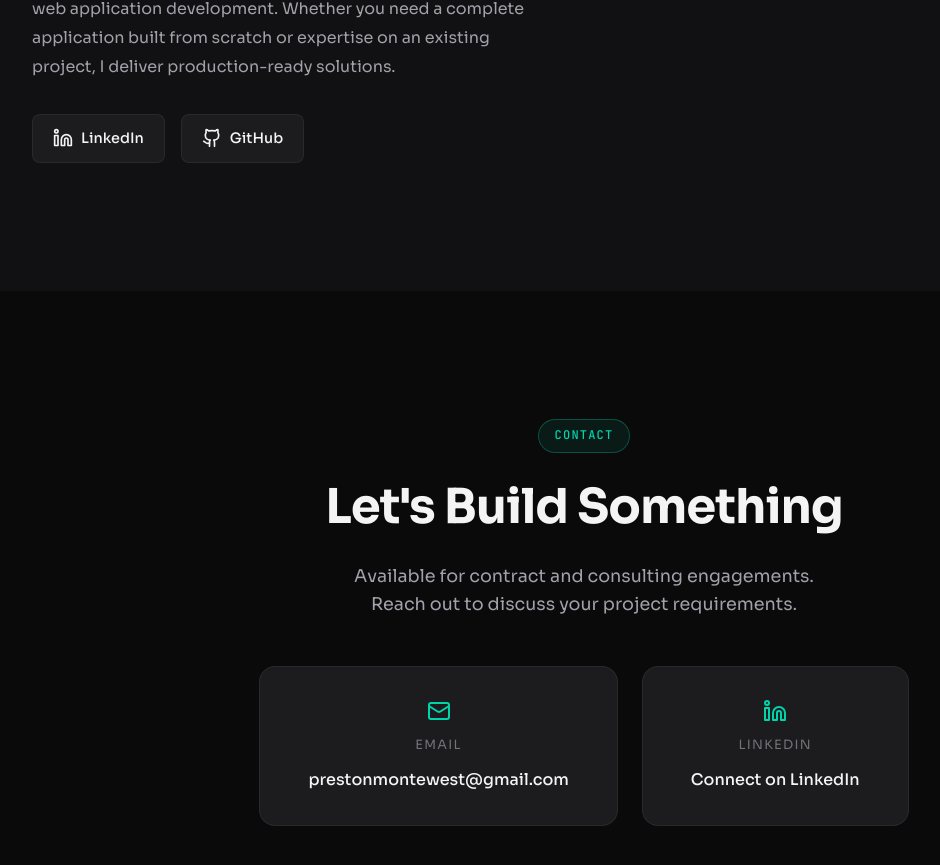
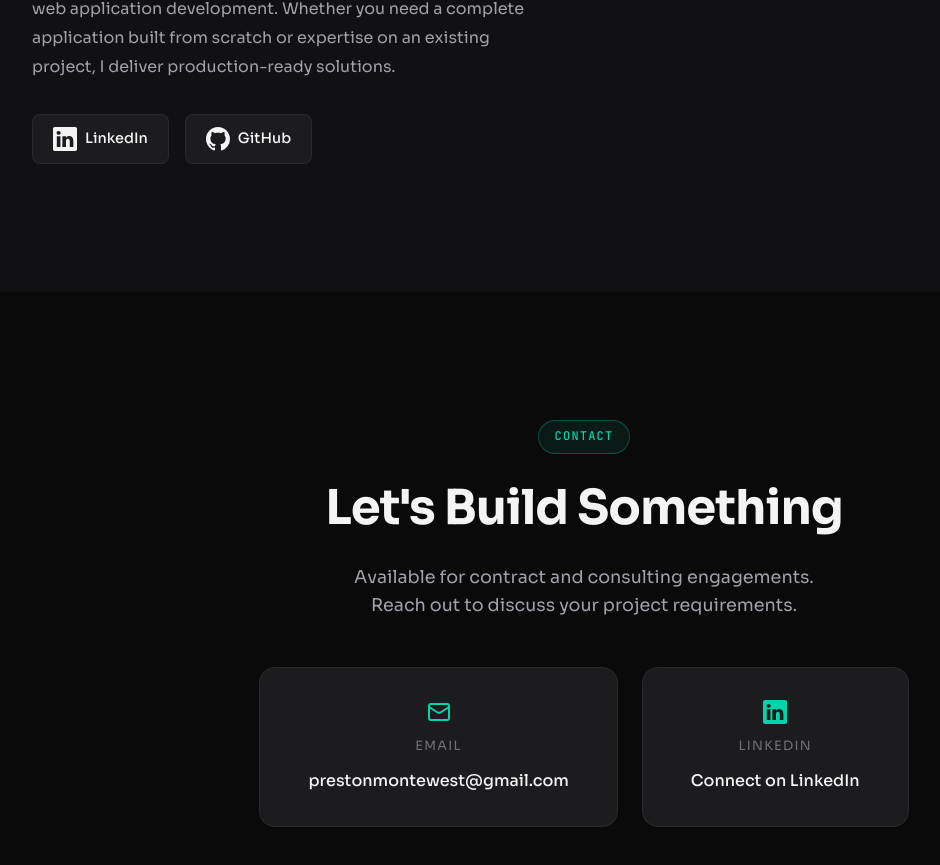
Before and after one commit to PrestonMonteWest/westside_consulting, a React (Vite) app: page / in a window 1280 px wide. Shown: the part 3795-4660 px from the top of the page, without its empty margins (56-996 px from the left). Built offline with nearby package versions, Linux system fonts and the light colour scheme.

Commit message:
Update LinkedIn and GitHub components to be custom inline SVG (lucide-react deprecation)

```diff
--- a/package.json
+++ b/package.json
@@ -1,7 +1,7 @@
 {
   "name": "westside_consulting",
   "private": true,
-  "version": "1.2.2",
+  "version": "1.2.3",
   "type": "module",
   "scripts": {
     "start": "npm run dev",
--- a/src/App.tsx
+++ b/src/App.tsx
@@ -8,12 +8,12 @@
   Terminal,
   Cpu,
   Mail,
-  Linkedin,
-  Github,
   ChevronDown,
 } from 'lucide-react'
 import './App.css'
 import Nav, { type Section } from './components/Nav'
+import LinkedIn from './components/LinkedIn'
+import GitHub from './components/GitHub'
 
 const services = [
   {
@@ -310,7 +310,7 @@
                   rel="noopener noreferrer"
                   className="social-link"
                 >
-                  <Linkedin size={20} />
+                  <LinkedIn />
                   LinkedIn
                 </a>
                 <a
@@ -319,7 +319,7 @@
                   rel="noopener noreferrer"
                   className="social-link"
                 >
-                  <Github size={20} />
+                  <GitHub />
                   GitHub
                 </a>
               </div>
@@ -387,7 +387,7 @@
                 rel="noopener noreferrer"
                 className="contact-card"
               >
-                <Linkedin size={24} />
+                <LinkedIn />
                 <span className="contact-label">LinkedIn</span>
                 <span className="contact-value">Connect on LinkedIn</span>
               </a>
--- /dev/null
+++ b/src/components/GitHub.tsx
@@ -0,0 +1,16 @@
+function GitHub() {
+  return (
+    <svg
+      xmlns="http://www.w3.org/2000/svg"
+      width="24"
+      height="24"
+      fill="currentColor"
+      className="bi bi-github"
+      viewBox="0 0 16 16"
+    >
+      <path d="M8 0C3.58 0 0 3.58 0 8c0 3.54 2.29 6.53 5.47 7.59.4.07.55-.17.55-.38 0-.19-.01-.82-.01-1.49-2.01.37-2.53-.49-2.69-.94-.09-.23-.48-.94-.82-1.13-.28-.15-.68-.52-.01-.53.63-.01 1.08.58 1.23.82.72 1.21 1.87.87 2.33.66.07-.52.28-.87.51-1.07-1.78-.2-3.64-.89-3.64-3.95 0-.87.31-1.59.82-2.15-.08-.2-.36-1.02.08-2.12 0 0 .67-.21 2.2.82.64-.18 1.32-.27 2-.27s1.36.09 2 .27c1.53-1.04 2.2-.82 2.2-.82.44 1.1.16 1.92.08 2.12.51.56.82 1.27.82 2.15 0 3.07-1.87 3.75-3.65 3.95.29.25.54.73.54 1.48 0 1.07-.01 1.93-.01 2.2 0 .21.15.46.55.38A8.01 8.01 0 0 0 16 8c0-4.42-3.58-8-8-8" />
+    </svg>
+  )
+}
+
+export default GitHub
--- /dev/null
+++ b/src/components/LinkedIn.tsx
@@ -0,0 +1,16 @@
+function LinkedIn() {
+  return (
+    <svg
+      xmlns="http://www.w3.org/2000/svg"
+      width="24"
+      height="24"
+      fill="currentColor"
+      className="bi bi-linkedin"
+      viewBox="0 0 16 16"
+    >
+      <path d="M0 1.146C0 .513.526 0 1.175 0h13.65C15.474 0 16 .513 16 1.146v13.708c0 .633-.526 1.146-1.175 1.146H1.175C.526 16 0 15.487 0 14.854zm4.943 12.248V6.169H2.542v7.225zm-1.2-8.212c.837 0 1.358-.554 1.358-1.248-.015-.709-.52-1.248-1.342-1.248S2.4 3.226 2.4 3.934c0 .694.521 1.248 1.327 1.248zm4.908 8.212V9.359c0-.216.016-.432.08-.586.173-.431.568-.878 1.232-.878.869 0 1.216.662 1.216 1.634v3.865h2.401V9.25c0-2.22-1.184-3.252-2.764-3.252-1.274 0-1.845.7-2.165 1.193v.025h-.016l.016-.025V6.169h-2.4c.03.678 0 7.225 0 7.225z" />
+    </svg>
+  )
+}
+
+export default LinkedIn
```
Also changed, not shown: 1 other file (tests, documents, lock files or other folders).
